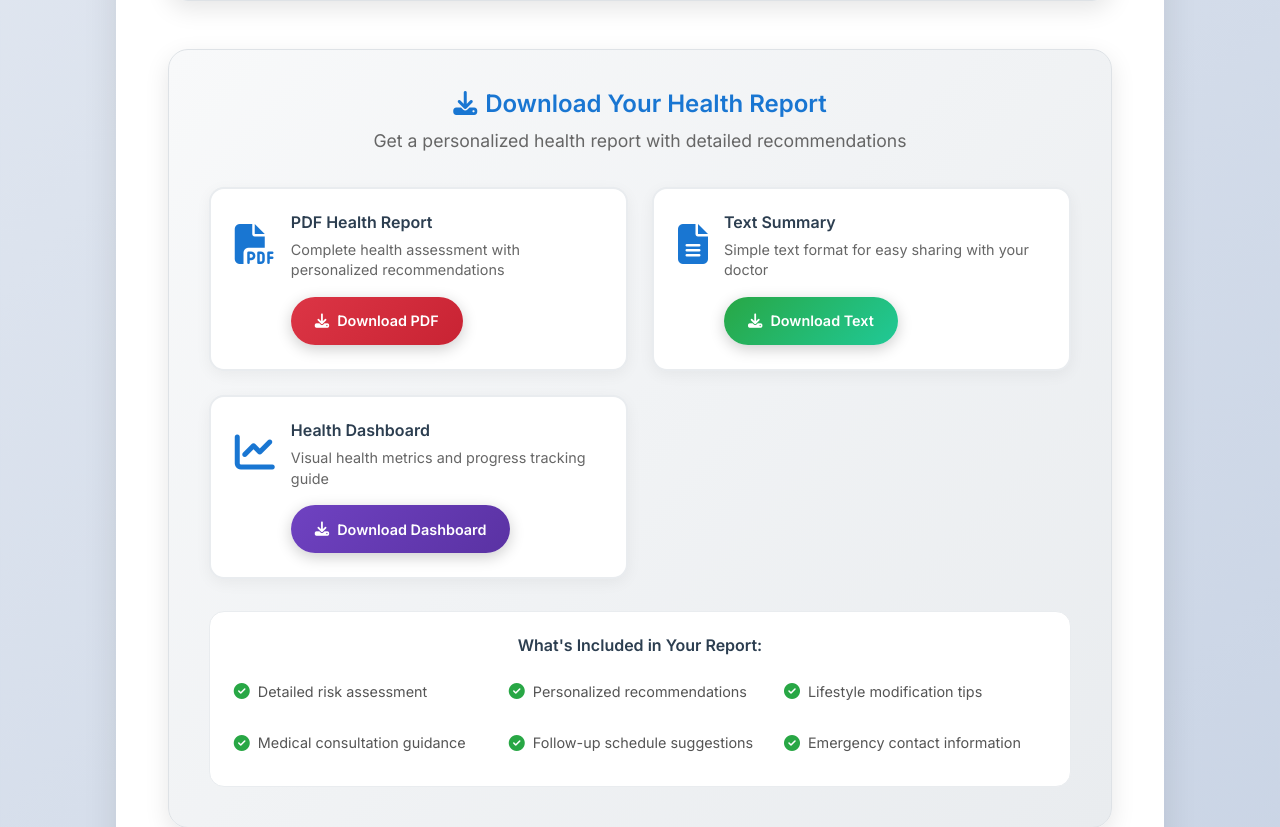
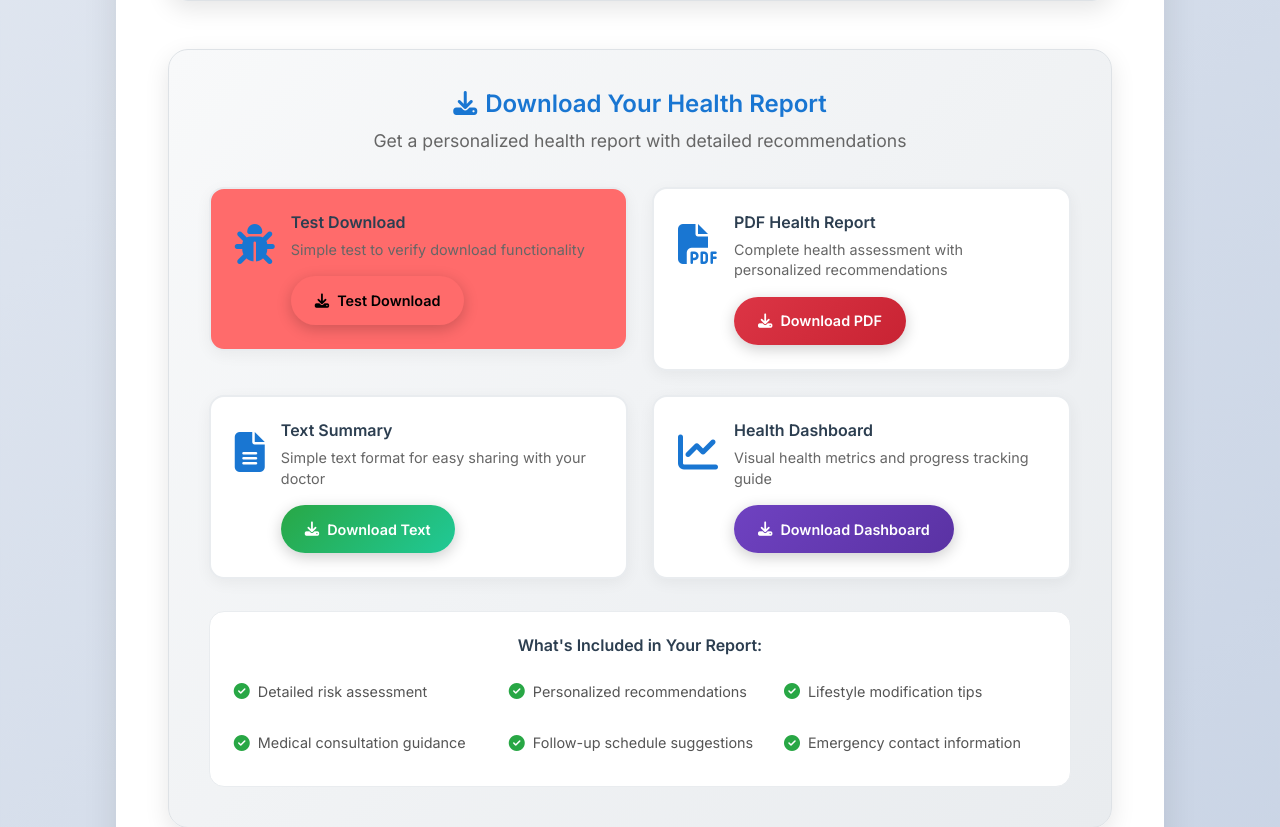
Before and after one commit to sandalisamarasinghe/heart-disease-prediction-fdm, a Django app: template apps/core/health/templates/prediction_result.html in a window 1280 px wide. Shown: the part 2341-3168 px from the top of the page. Run offline with Django 3.2, Linux system fonts and the light colour scheme; the template is opened without the code that fills it, so the values that code supplies are empty; some libraries are stand-ins or nearby versions.

Commit message:
Add debugging and test download functionality
- Added console logging to downloadHealthReport function
- Added error handling with try-catch blocks
- Added test download button to verify basic download functionality
- Added testDownload function for simple file download testing
- This will help identify why downloads are not working
- Users can now test basic download functionality first

```diff
--- a/apps/core/health/templates/prediction_result.html
+++ b/apps/core/health/templates/prediction_result.html
@@ -158,6 +158,20 @@
                                 </div>
 
                 <div class="download-options">
+                    <!-- Test Button -->
+                    <div class="download-option" style="background: #ff6b6b; margin-bottom: 20px;">
+                        <div class="download-icon">
+                            <i class="fas fa-bug"></i>
+                        </div>
+                        <div class="download-content">
+                            <h6 class="download-option-title">Test Download</h6>
+                            <p class="download-option-desc">Simple test to verify download functionality</p>
+                            <button class="download-btn" onclick="testDownload()" style="background: #ff6b6b;">
+                                <i class="fas fa-download me-2"></i>Test Download
+                            </button>
+                        </div>
+                    </div>
+
                     <div class="download-option">
                         <div class="download-icon">
                             <i class="fas fa-file-pdf"></i>
@@ -856,31 +870,81 @@
   }
 });
 
+// Test Download Function
+function testDownload() {
+    console.log('Test download function called');
+
+    try {
+        const content = 'This is a test download file. If you can see this, the download functionality is working!';
+        const filename = 'test_download.txt';
+        const mimeType = 'text/plain';
+
+        console.log('Creating test blob...');
+        const blob = new Blob([content], { type: mimeType });
+        const url = window.URL.createObjectURL(blob);
+
+        console.log('Creating download link...');
+        const a = document.createElement('a');
+        a.href = url;
+        a.download = filename;
+        a.style.display = 'none';
+
+        console.log('Adding to DOM and clicking...');
+        document.body.appendChild(a);
+        a.click();
+        document.body.removeChild(a);
+        window.URL.revokeObjectURL(url);
+
+        console.log('Test download completed');
+        alert('Test download completed! Check your downloads folder.');
+
+    } catch (error) {
+        console.error('Error in test download:', error);
+        alert('Test download failed: ' + error.message);
+    }
+}
+
 // Download Health Report Function
 function downloadHealthReport(format) {
+    console.log('Download function called with format:', format);
+
+    try {
         const prediction = '{{ prediction|safe }}';
         const accuracy = '{{ accuracy|default:0 }}';
         const isHealthy = prediction.includes('healthy') || prediction.includes('Healthy');
         const currentDate = new Date().toLocaleDateString();
         const currentTime = new Date().toLocaleTimeString();
 
+        console.log('Prediction:', prediction);
+        console.log('Accuracy:', accuracy);
+        console.log('Is Healthy:', isHealthy);
+        console.log('Date:', currentDate);
+        console.log('Time:', currentTime);
+
         let content = '';
         let filename = '';
         let mimeType = '';
 
         if (format === 'pdf') {
+            console.log('Generating PDF content...');
             content = generateAttractivePDFContent(prediction, accuracy, isHealthy, currentDate, currentTime);
             filename = `Heart_Health_Report_${currentDate.replace(/\//g, '-')}.html`;
             mimeType = 'text/html';
         } else if (format === 'txt') {
+            console.log('Generating Text content...');
             content = generateAttractiveTextContent(prediction, accuracy, isHealthy, currentDate, currentTime);
             filename = `Heart_Health_Summary_${currentDate.replace(/\//g, '-')}.txt`;
             mimeType = 'text/plain';
         } else if (format === 'dashboard') {
+            console.log('Generating Dashboard content...');
             content = generateAttractiveDashboardContent(prediction, accuracy, isHealthy, currentDate, currentTime);
             filename = `Health_Dashboard_${currentDate.replace(/\//g, '-')}.html`;
             mimeType = 'text/html';
         }
+
+        console.log('Content length:', content.length);
+        console.log('Filename:', filename);
+        console.log('MIME type:', mimeType);
 
         // Create and download file
         const blob = new Blob([content], { type: mimeType });
@@ -893,8 +957,15 @@
         document.body.removeChild(a);
         window.URL.revokeObjectURL(url);
 
+        console.log('Download completed successfully');
+
         // Show success message
         showDownloadSuccess(format);
+
+    } catch (error) {
+        console.error('Error in download function:', error);
+        alert('Error generating download: ' + error.message);
+    }
 }
 
 function generateAttractivePDFContent(prediction, accuracy, isHealthy, date, time) {
```
Lines whose indentation alone changed are shown as unchanged.
